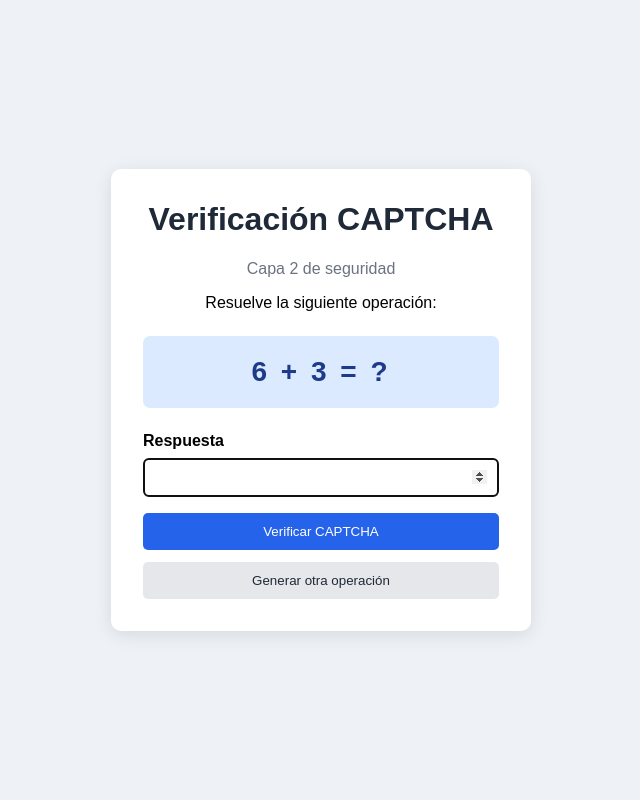
After one commit to VictorQ1/seguridad-practica, a Flask app: page /captcha in a window 1280 px wide. The commit adds this page. Shown: the whole page, without its empty margins (319-959 px from the left). Run offline with Flask 3, Linux system fonts and the light colour scheme; the visitor is signed in with stand-in values (Sample User, id 1); data comes from the database, SQL or seed files in the repository.

Commit message:
Segunda Capa

```diff
--- a/app.py
+++ b/app.py
@@ -1,5 +1,8 @@
 import os
+import random
+import secrets
 import sqlite3
+import time
 from datetime import timedelta
 
 import click
@@ -14,12 +17,12 @@ from flask import (
     url_for,
 )
 from flask_wtf import FlaskForm
-from wtforms import PasswordField, StringField, SubmitField
-from wtforms.validators import DataRequired, Length
+from wtforms import IntegerField, PasswordField, StringField, SubmitField
+from wtforms.validators import DataRequired, InputRequired, Length, NumberRange
 from werkzeug.security import check_password_hash, generate_password_hash
 
 
-# Carga las variables almacenadas en .env
+# Carga las variables almacenadas en el .env
 load_dotenv()
 
 BASE_DIR = os.path.abspath(os.path.dirname(__file__))
@@ -56,10 +59,28 @@ class LoginForm(FlaskForm):
     submit = SubmitField("Iniciar sesión")
 
 
-# Formulario vacío utilizado para cerrar sesión de forma segura
+# Formulario vacío para cerrar sesión
 class LogoutForm(FlaskForm):
     submit = SubmitField("Cerrar sesión")
 
+class CaptchaForm(FlaskForm):
+    answer = IntegerField(
+        "Respuesta",
+        validators=[
+            InputRequired(message="Debes resolver la operación."),
+            NumberRange(
+                min=0,
+                max=100,
+                message="La respuesta debe ser un número válido.",
+            ),
+        ],
+    )
+
+    submit = SubmitField("Verificar CAPTCHA")
+
+
+class RefreshCaptchaForm(FlaskForm):
+    submit = SubmitField("Generar otra operación")
 
 def get_db():
     """Abre una conexión con SQLite para la petición actual."""
@@ -100,8 +121,67 @@ def init_db():
         """
     )
 
+    database.execute(
+        """
+        CREATE TABLE IF NOT EXISTS captcha_challenges (
+            challenge_id TEXT PRIMARY KEY,
+            user_id INTEGER NOT NULL,
+            question TEXT NOT NULL,
+            answer INTEGER NOT NULL,
+            expires_at INTEGER NOT NULL,
+            FOREIGN KEY (user_id) REFERENCES users (id)
+        )
+        """
+    )
+
     database.commit()
 
+def create_captcha(user_id):
+    """Crea una operación matemática con una vigencia de cinco minutos."""
+
+    database = get_db()
+
+    # Elimina operaciones anteriores del mismo usuario
+    database.execute(
+        """
+        DELETE FROM captcha_challenges
+        WHERE user_id = ?
+        """,
+        (user_id,),
+    )
+
+    first_number = random.randint(1, 10)
+    second_number = random.randint(1, 10)
+
+    question = f"{first_number} + {second_number}"
+    answer = first_number + second_number
+
+    challenge_id = secrets.token_urlsafe(32)
+    expires_at = int(time.time()) + 300
+
+    database.execute(
+        """
+        INSERT INTO captcha_challenges (
+            challenge_id,
+            user_id,
+            question,
+            answer,
+            expires_at
+        )
+        VALUES (?, ?, ?, ?, ?)
+        """,
+        (
+            challenge_id,
+            user_id,
+            question,
+            answer,
+            expires_at,
+        ),
+    )
+
+    database.commit()
+
+    session["captcha_id"] = challenge_id
 
 @app.cli.command("create-user")
 @click.argument("username")
@@ -148,7 +228,10 @@ def create_user(username, email, password):
 @app.route("/", methods=["GET", "POST"])
 def login():
     if session.get("user_id"):
-        return redirect(url_for("dashboard"))
+        if session.get("security_layer", 0) >= 2:
+            return redirect(url_for("dashboard"))
+
+        return redirect(url_for("captcha"))
 
     form = LoginForm()
 
@@ -174,12 +257,106 @@ def login():
             session["username"] = user["username"]
             session["security_layer"] = 1
 
-            return redirect(url_for("dashboard"))
+            create_captcha(user["id"])
+
+            return redirect(url_for("captcha"))
 
         flash("Usuario o contraseña incorrectos.", "error")
 
     return render_template("login.html", form=form)
 
+@app.route("/captcha", methods=["GET", "POST"])
+def captcha():
+    user_id = session.get("user_id")
+    security_layer = session.get("security_layer", 0)
+
+    if not user_id:
+        flash("Primero debes iniciar sesión.", "error")
+        return redirect(url_for("login"))
+
+    if security_layer >= 2:
+        return redirect(url_for("dashboard"))
+
+    if security_layer != 1:
+        session.clear()
+        return redirect(url_for("login"))
+
+    database = get_db()
+    challenge_id = session.get("captcha_id")
+
+    challenge = database.execute(
+        """
+        SELECT challenge_id, user_id, question, answer, expires_at
+        FROM captcha_challenges
+        WHERE challenge_id = ? AND user_id = ?
+        """,
+        (challenge_id, user_id),
+    ).fetchone()
+
+    if challenge is None:
+        create_captcha(user_id)
+        return redirect(url_for("captcha"))
+
+    if challenge["expires_at"] < int(time.time()):
+        create_captcha(user_id)
+        flash(
+            "El CAPTCHA expiró. Se generó una nueva operación.",
+            "error",
+        )
+        return redirect(url_for("captcha"))
+
+    captcha_form = CaptchaForm()
+    refresh_form = RefreshCaptchaForm()
+
+    if captcha_form.validate_on_submit():
+        if captcha_form.answer.data == challenge["answer"]:
+            database.execute(
+                """
+                DELETE FROM captcha_challenges
+                WHERE challenge_id = ?
+                """,
+                (challenge["challenge_id"],),
+            )
+
+            database.commit()
+
+            session.pop("captcha_id", None)
+            session["security_layer"] = 2
+
+            flash("CAPTCHA resuelto correctamente.", "success")
+            return redirect(url_for("dashboard"))
+
+        create_captcha(user_id)
+
+        flash(
+            "La respuesta es incorrecta. Se generó otra operación.",
+            "error",
+        )
+
+        return redirect(url_for("captcha"))
+
+    return render_template(
+        "captcha.html",
+        question=challenge["question"],
+        captcha_form=captcha_form,
+        refresh_form=refresh_form,
+    )
+
+@app.route("/captcha/refresh", methods=["POST"])
+def refresh_captcha():
+    user_id = session.get("user_id")
+    security_layer = session.get("security_layer", 0)
+
+    if not user_id or security_layer != 1:
+        return redirect(url_for("login"))
+
+    form = RefreshCaptchaForm()
+
+    if form.validate_on_submit():
+        create_captcha(user_id)
+        flash("Se generó una nueva operación.", "success")
+
+    return redirect(url_for("captcha"))
 
 @app.route("/dashboard")
 def dashboard():
@@ -189,6 +366,9 @@ def dashboard():
         flash("Debes iniciar sesión para acceder.", "error")
         return redirect(url_for("login"))
 
+    if session.get("security_layer", 0) < 2:
+        flash("Debes completar el CAPTCHA.", "error")
+        return redirect(url_for("captcha"))
     database = get_db()
 
     user = database.execute(
@@ -218,6 +398,21 @@ def logout():
     form = LogoutForm()
 
     if form.validate_on_submit():
+        challenge_id = session.get("captcha_id")
+
+        if challenge_id:
+            database = get_db()
+
+            database.execute(
+                """
+                DELETE FROM captcha_challenges
+                WHERE challenge_id = ?
+                """,
+                (challenge_id,),
+            )
+
+            database.commit()
+
         session.clear()
         flash("La sesión se cerró correctamente.", "success")
 
--- /dev/null
+++ b/templates/captcha.html
@@ -0,0 +1,160 @@
+<!DOCTYPE html>
+<html lang="es">
+
+<head>
+    <meta charset="UTF-8">
+    <meta name="viewport" content="width=device-width, initial-scale=1.0">
+
+    <title>Verificación CAPTCHA</title>
+
+    <style>
+        * {
+            box-sizing: border-box;
+        }
+
+        body {
+            margin: 0;
+            min-height: 100vh;
+            display: flex;
+            align-items: center;
+            justify-content: center;
+            font-family: Arial, sans-serif;
+            background-color: #eef2f7;
+        }
+
+        .captcha-container {
+            width: 100%;
+            max-width: 420px;
+            padding: 32px;
+            text-align: center;
+            background-color: white;
+            border-radius: 10px;
+            box-shadow: 0 4px 18px rgba(0, 0, 0, 0.1);
+        }
+
+        h1 {
+            margin-top: 0;
+            color: #1f2937;
+        }
+
+        .description {
+            color: #6b7280;
+        }
+
+        .operation {
+            padding: 20px;
+            margin: 24px 0;
+            font-size: 28px;
+            font-weight: bold;
+            letter-spacing: 3px;
+            color: #1e3a8a;
+            background-color: #dbeafe;
+            border-radius: 7px;
+            user-select: none;
+        }
+
+        label {
+            display: block;
+            margin-bottom: 8px;
+            text-align: left;
+            font-weight: bold;
+        }
+
+        input[type="number"] {
+            width: 100%;
+            padding: 11px;
+            margin-bottom: 16px;
+            border: 1px solid #cbd5e1;
+            border-radius: 5px;
+        }
+
+        input[type="submit"] {
+            width: 100%;
+            padding: 11px;
+            border: none;
+            border-radius: 5px;
+            color: white;
+            background-color: #2563eb;
+            cursor: pointer;
+        }
+
+        .refresh-form {
+            margin-top: 12px;
+        }
+
+        .refresh-form input[type="submit"] {
+            color: #1f2937;
+            background-color: #e5e7eb;
+        }
+
+        .message {
+            padding: 10px;
+            margin-bottom: 16px;
+            border-radius: 5px;
+        }
+
+        .error {
+            color: #991b1b;
+            background-color: #fee2e2;
+        }
+
+        .success {
+            color: #166534;
+            background-color: #dcfce7;
+        }
+
+        .field-error {
+            color: #b91c1c;
+            font-size: 14px;
+        }
+    </style>
+</head>
+
+<body>
+    <main class="captcha-container">
+        <h1>Verificación CAPTCHA</h1>
+
+        <p class="description">
+            Capa 2 de seguridad
+        </p>
+
+        {% with messages = get_flashed_messages(with_categories=true) %}
+        {% for category, message in messages %}
+        <div class="message {{ category }}">
+            {{ message }}
+        </div>
+        {% endfor %}
+        {% endwith %}
+
+        <p>Resuelve la siguiente operación:</p>
+
+        <div class="operation">
+            {{ question }} = ?
+        </div>
+
+        <form method="POST">
+            {{ captcha_form.hidden_tag() }}
+
+            {{ captcha_form.answer.label }}
+            {{ captcha_form.answer(
+            min="0",
+            max="100",
+            autocomplete="off",
+            autofocus=true
+            ) }}
+
+            {% for error in captcha_form.answer.errors %}
+            <p class="field-error">{{ error }}</p>
+            {% endfor %}
+
+            {{ captcha_form.submit() }}
+        </form>
+
+        <form method="POST" action="{{ url_for('refresh_captcha') }}" class="refresh-form">
+            {{ refresh_form.hidden_tag() }}
+            {{ refresh_form.submit() }}
+        </form>
+    </main>
+</body>
+
+</html>
--- a/templates/dashboard.html
+++ b/templates/dashboard.html
@@ -51,7 +51,7 @@
         <h1>Panel protegido</h1>
 
         <p class="success">
-            La primera capa de seguridad fue superada.
+            Las capas de seguridad fueron superadas con éxito. Bienvenido al panel protegido.
         </p>
 
         <p>
```
